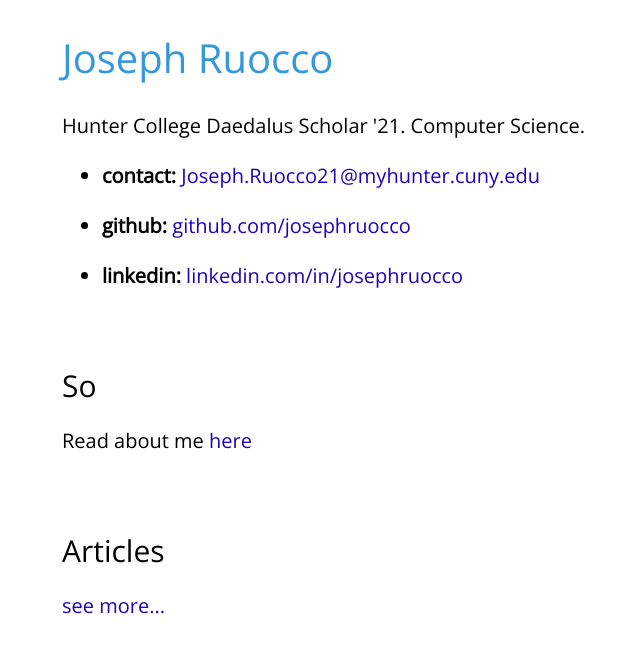
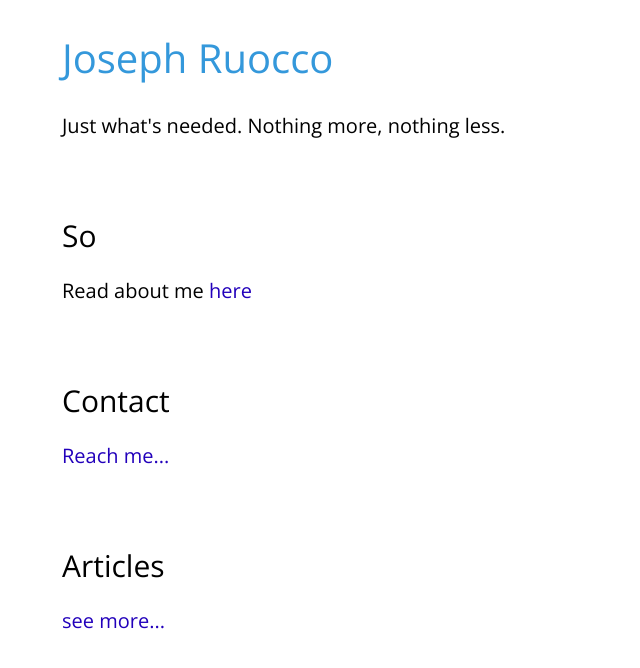
Before and after one commit to josephruocco/josephruocco.github.io, a Jekyll site: the page index.html, which Jekyll copies as it is, in a window 1280 px wide. Shown: the top 668 px of the page, without its empty margins (178-818 px from the left). Built offline with Jekyll 4.4.1, drawn with Linux system fonts in a browser that asks for light colours; some web fonts are replaced.

Commit message:
Update index.html

```diff
--- a/index.html
+++ b/index.html
@@ -31,10 +31,7 @@
 		<a href="/" title="Joseph Ruocco" style="color:#3498db">Joseph Ruocco</a>
 	    </h1>
 
-	<p>Hunter College Daedalus Scholar '21. Computer Science.</p>
-	<ul><li><b>contact:</b> <a href="mailto:Joseph.Ruocco21@myhunter.cuny.edu">Joseph.Ruocco21@myhunter.cuny.edu</a> </li>
-		<li> <b>github:</b> <a href="https://www.github.com/josephruocco">github.com/josephruocco</a> </li>
-	<li>	<b>linkedin:</b> <a href="https://www.linkedin.com/in/josephruocco"> linkedin.com/in/josephruocco </a> </li> </ul>
+	<p>Just what's needed. Nothing more, nothing less.</p>
     </section>
 
 	    <div class="container">
@@ -44,6 +41,11 @@
 	<h2>So</h2>
         <p>Read about me <a href="/about">here</a> </p>
     </section>
+		      <section id="Contact">
+	<h2>Contact</h2>
+	<a href="/contact">Reach me...</a>
+
+</section>
 
     <section id="Articles">
 	<h2>Articles</h2>
```
